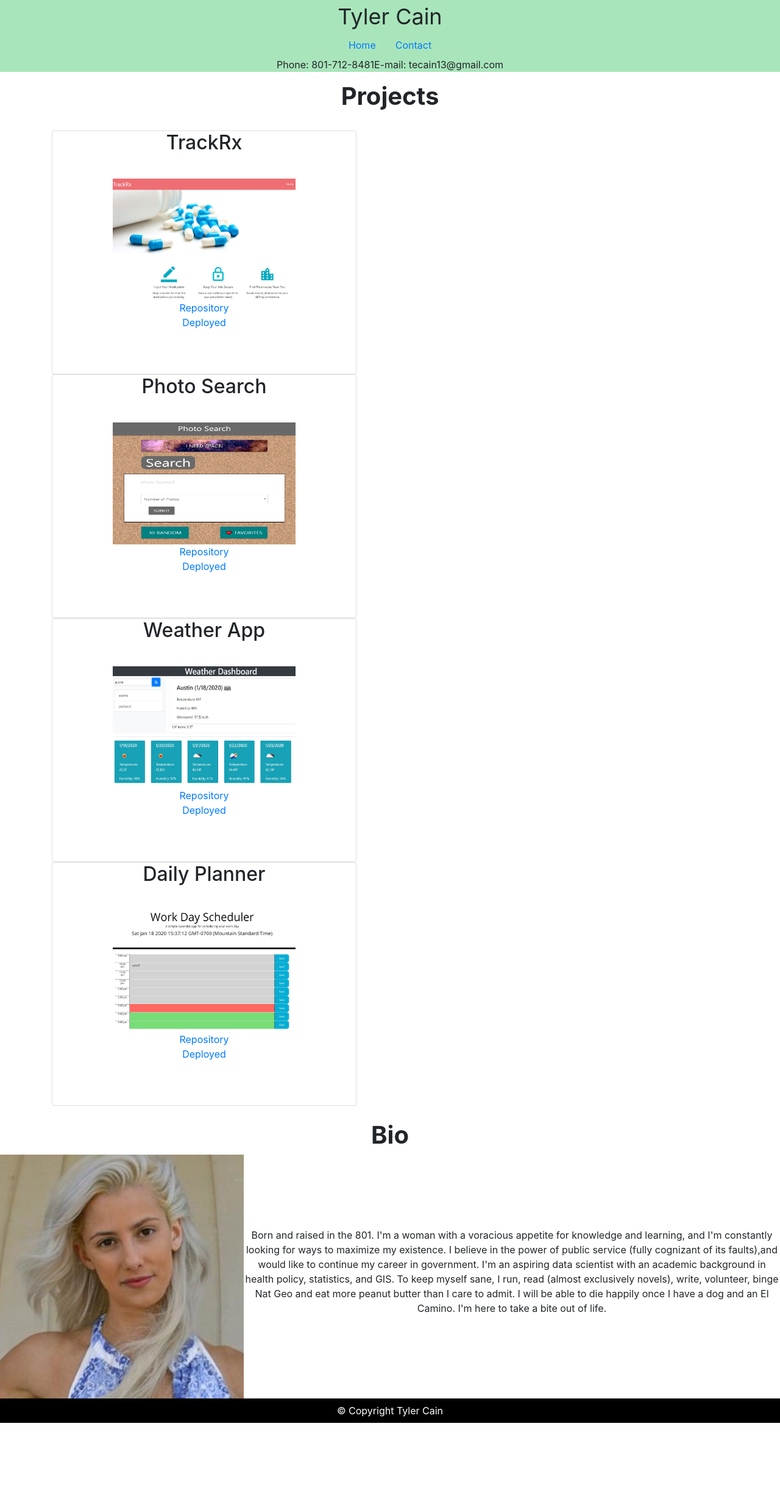
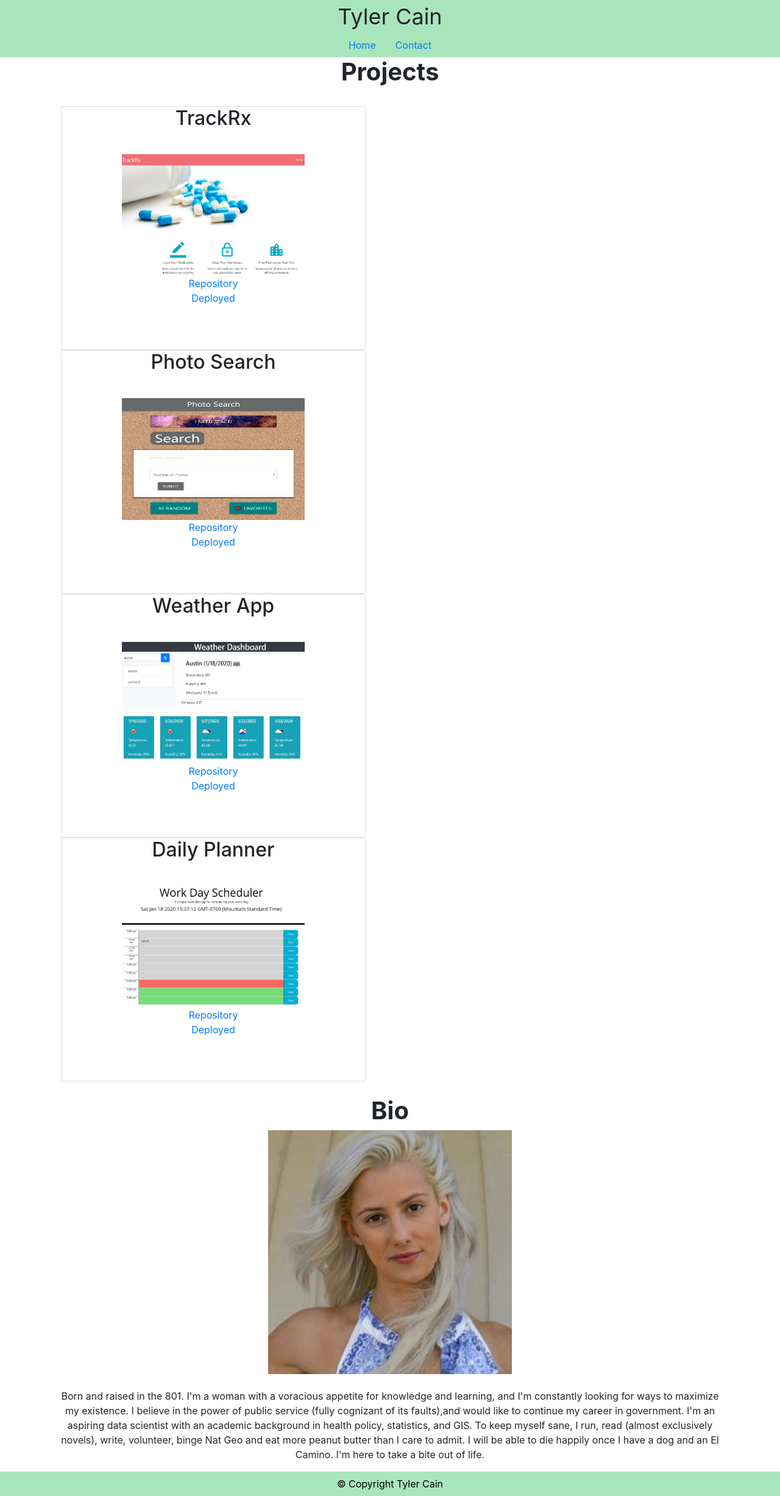
Before and after one commit to tecain13/cain-react-portfolio, a React (Create React App) app: page / in a window 1280 px wide. Shown: the whole page at 61% size. Before the commit the page ends 2334 px from the top, so only its background shows below. Built offline with nearby package versions, Linux system fonts and the light colour scheme.

Commit message:
deleted contact info component and dependencies in nav

```diff
--- a/src/components/Bio/Bio.css
+++ b/src/components/Bio/Bio.css
@@ -1,4 +1,5 @@
 .bio {
     display: flex;
     align-items: center;
+    text-align: center;
   }
--- a/src/components/Bio/Bio.js
+++ b/src/components/Bio/Bio.js
@@ -1,11 +1,18 @@
 import React from "react";
 import "./Bio.css";
+import { Container, Row, Col } from 'react-bootstrap/'
 import profileImage from "../../images/profile_pic.jpg";
 
 export default function Bio() {
   return (
     <div className="bio">
+      <Container>
+        <Row>
+        <Col lg={12} md={6}>
       <img alt="creator of the site" src={profileImage} />
+      </Col>
+      <Col lg ={12}>
+        <br></br>
       <p>
       Born and raised in the 801. I'm a woman with a voracious appetite for knowledge and learning, and I'm constantly looking for ways to maximize my existence.
 
@@ -14,6 +21,9 @@ export default function Bio() {
       To keep myself sane, I run, read (almost exclusively novels), write, volunteer, binge Nat Geo and eat more peanut butter than I care to admit. I will be able to die happily once I have a dog and an El Camino. I'm here to take a bite out of life.
 
       </p>
+      </Col>
+      </Row>
+      </Container>
     </div>
   );
 }
--- a/src/components/ContactInfo/ContactInfo.css
+++ /dev/null
@@ -1,4 +0,0 @@
-.contact-info {
-    display: flex;
-    flex-direction: row;
-  }
--- a/src/components/ContactInfo/ContactInfo.js
+++ /dev/null
@@ -1,13 +0,0 @@
-import React from "react";
-import "./ContactInfo.css";
-
-export default function ContactInfo() {
-    return (
-        <div className="bottom">
-            <ul className="contact-info">
-                <li>Phone: 801-712-8481</li>
-                <li>E-mail: tecain13@gmail.com</li>
-            </ul>
-        </div>
-    );
-}
--- a/src/components/ContactInfo/index.js
+++ /dev/null
@@ -1,3 +0,0 @@
-import ContactInfo from "./ContactInfo.js";
-
-export default ContactInfo;
--- a/src/components/Footer/Footer.css
+++ b/src/components/Footer/Footer.css
@@ -1,6 +1,6 @@
 .footer {
-    background-color: black;
-    color: white;
+    background-color:  #a9e5bb;
+    color: black;
     padding: 8px;
     text-align: center;
   }
--- a/src/components/Header/Header.js
+++ b/src/components/Header/Header.js
@@ -3,14 +3,13 @@ import "./Header.css";
 import Logo from "../Logo/";
 import NavBarLinks from "../NavBarLinks";
 
-import ContactInfo from "../ContactInfo";
 
 export default function Header() {
     return (
         <nav className="header">
             <Logo />
             <NavBarLinks />
-            <ContactInfo />
+
         </nav>
     );
 }
--- a/src/routes/MainPage/MainPage.css
+++ b/src/routes/MainPage/MainPage.css
@@ -2,3 +2,8 @@
     font-size: 40px;
     font-weight: bold;
   }
+
+
+  .main-page background{
+    background-image: "../../images/hotel-wallpaper.png";
+  }
--- a/src/routes/MainPage/MainPage.js
+++ b/src/routes/MainPage/MainPage.js
@@ -12,6 +12,7 @@ import { projects } from "../../data/projects";
 export default function MainPage() {
     return (
         <div className="main-page">
+            <Container className="background">
                 <section>
                     <h1>Projects</h1>
                     <br></br>
@@ -36,6 +37,7 @@ export default function MainPage() {
                     <h1>Bio</h1>
                     <Bio />
                 </section>
+            </Container>
             <Footer />
         </div>
     );
```
Also changed, not shown: src/images/hotel-wallpaper.png (added). Lines whose indentation alone changed are shown as unchanged.
